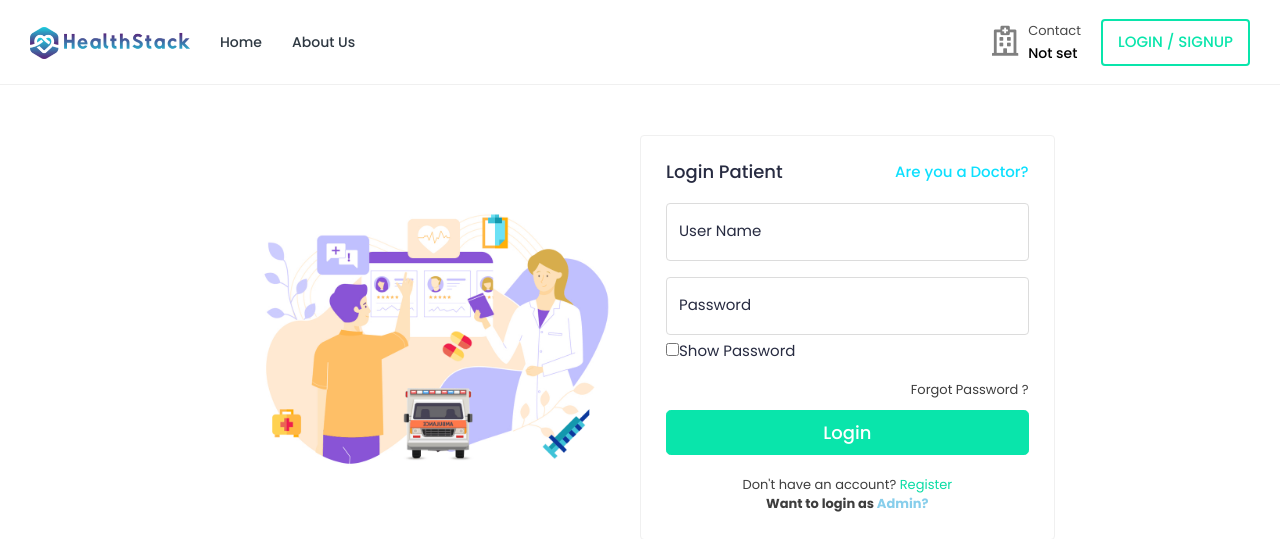
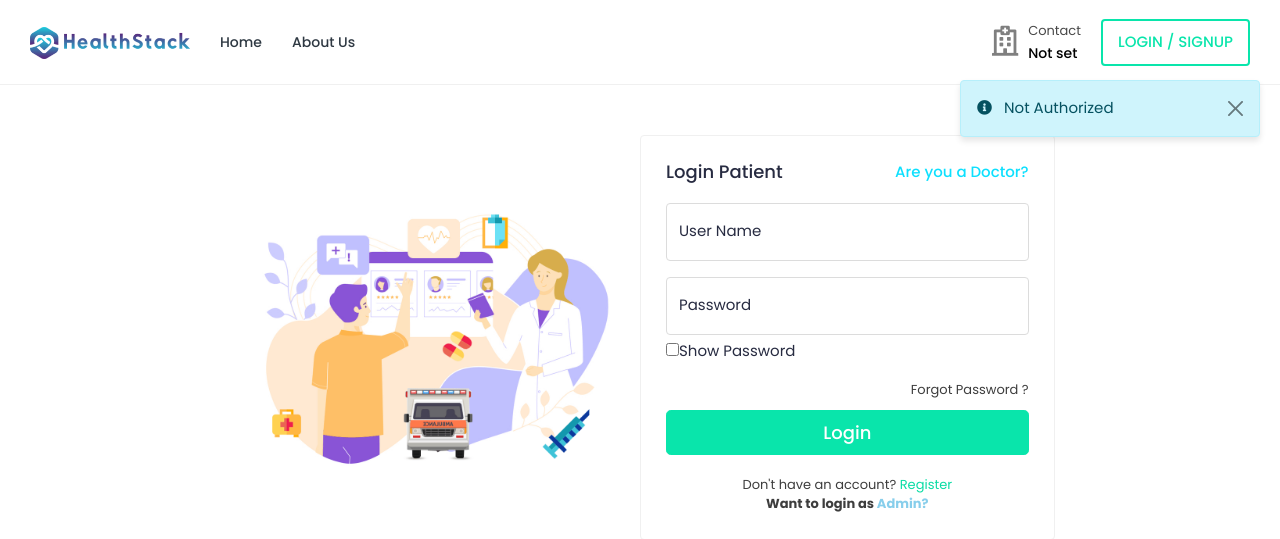
Before and after one commit to TheUnshackled1/HealthStack, a Django app: page /pharmacy/cart/ in a window 1280 px wide. Shown: the top 539 px of the page. Run offline with Django 4.2, Linux system fonts and the light colour scheme; a user stored in the database is signed in; data comes from the database, SQL or seed files in the repository; both versions use the stored data as it was after the commit; some libraries are stand-ins or nearby versions.

Commit message:
fixed The toast header with the close button is commented out

```diff
--- a/templates/message.html
+++ b/templates/message.html
@@ -1,26 +1,17 @@
 {% load static %}
 
 {% for message in messages %}
-  <div class="toast notification bg-{% if message.tags == 'error' %}danger{% else %}{{message.tags}}{% endif %}" role="alert" aria-live="assertive" aria-atomic="true" data-delay="5000">
-    {% comment %} <div class="toast-header">
-      <strong class="mr-auto">
+  <div class="alert alert-{% if message.tags == 'error' %}danger{% else %}{{message.tags}}{% endif %} alert-dismissible fade show" role="alert" style="position: fixed; top: 80px; right: 20px; z-index: 9999; min-width: 300px; box-shadow: 0 4px 6px rgba(0,0,0,0.1);">
     {% if message.tags == 'error' %}
-          <i class="fas fa-times mr-2"></i>
+      <i class="fas fa-times-circle mr-2"></i>
     {% elif message.tags == 'warning' %}
-          <i class="fas fa-exclamation mr-2"></i>
+      <i class="fas fa-exclamation-triangle mr-2"></i>
     {% elif message.tags == 'info' %}
-          <i class="fas fa-info mr-2"></i>
+      <i class="fas fa-info-circle mr-2"></i>
     {% elif message.tags == 'success' %}
-          <i class="fas fa-check mr-2"></i>
+      <i class="fas fa-check-circle mr-2"></i>
     {% endif %}
-        {{message.tags|capfirst}}
-      </strong>
-      <button type="button" class="ml-2 mb-1 close" data-dismiss="toast" aria-label="Close">
-        <span aria-hidden="true">&times;</span>
-      </button>
-    </div> {% endcomment %}
-    <div class="toast-body">
     {{message|safe}}
-    </div>
+    <button type="button" class="btn-close" data-bs-dismiss="alert" aria-label="Close"></button>
   </div>
 {% endfor %}
```
Also changed, not shown: db.sqlite3. Lines whose indentation alone changed are shown as unchanged.
